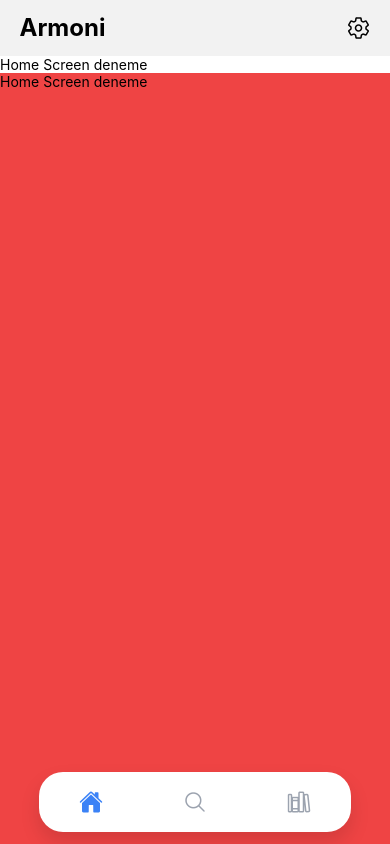
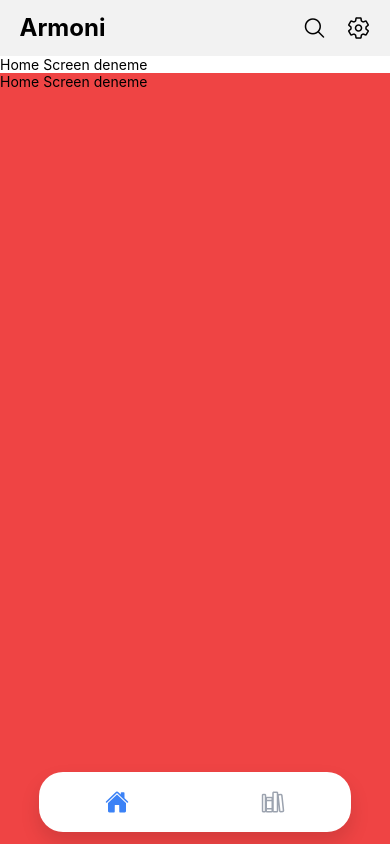
Before and after one commit to umutkamanoglu/armoni, a React Native app: screen / in a window 390 px wide. Built offline with nearby package versions, Linux system fonts and the light colour scheme.

Commit message:
FloatingTabBar componendindeki search butonu kaldırılarak header componentine taşındı.

```diff
--- a/components/AppHeader.tsx
+++ b/components/AppHeader.tsx
@@ -1,12 +1,22 @@
 import { Ionicons } from '@expo/vector-icons';
-import { Text, View } from 'react-native';
+import { Text, TouchableOpacity, View } from 'react-native';
 import { SafeAreaView } from 'react-native-safe-area-context';
-export default function AppHeader() {
+
+export default function AppHeader({ navigation }: { navigation: any }) {
   return (
     <SafeAreaView edges={['top']} className="">
       <View className="flex h-14 flex-row items-center justify-between px-[5vw]">
         <Text className="text-2xl font-bold">Armoni</Text>
-        <Ionicons name="settings-outline" size={24} color="black" />
+        <View className="flex flex-row items-center justify-center gap-5">
+          <TouchableOpacity
+            activeOpacity={0.8}
+            onPress={() => {
+              navigation.navigate('Search');
+            }}>
+            <Ionicons name="search-outline" size={24} color="black" />
+          </TouchableOpacity>
+          <Ionicons name="settings-outline" size={24} color="black" />
+        </View>
       </View>
     </SafeAreaView>
   );
--- a/components/FloatingTabBar.tsx
+++ b/components/FloatingTabBar.tsx
@@ -10,7 +10,7 @@ export default function FloatingTabBar({ state, descriptors, navigation }: Botto
       pointerEvents="box-none"
       style={{
         position: 'absolute',
-        bottom: insets.bottom + 12, // safe area + margin
+        bottom: insets.bottom + 12,
         left: 0,
         right: 0,
         alignItems: 'center',
@@ -28,13 +28,17 @@ export default function FloatingTabBar({ state, descriptors, navigation }: Botto
           shadowOffset: { width: 0, height: 10 },
           shadowOpacity: 0.12,
           shadowRadius: 20,
-          elevation: 10, // Android shadow
+          elevation: 10,
         }}>
         {state.routes.map((route, index) => {
+          // Search tab'ını atla
+          if (route.name === 'Search') {
+            return null;
+          }
+
           const { options } = descriptors[route.key];
           const isFocused = state.index === index;
 
-          // Icon'u screenOptions.tabBarIcon üzerinden alıyoruz
           const icon = options.tabBarIcon?.({
             focused: isFocused,
             color: isFocused
@@ -49,7 +53,6 @@ export default function FloatingTabBar({ state, descriptors, navigation }: Botto
               target: route.key,
               canPreventDefault: true,
             });
-
             if (!isFocused && !event.defaultPrevented) {
               navigation.navigate(route.name);
             }
--- a/components/Tabs.tsx
+++ b/components/Tabs.tsx
@@ -1,5 +1,6 @@
 import { Ionicons } from '@expo/vector-icons';
 import { createBottomTabNavigator } from '@react-navigation/bottom-tabs';
+import { useNavigation } from '@react-navigation/native';
 import HomeScreen from 'screens/HomeScreen';
 import LibraryScreen from 'screens/LibraryScreen';
 import SearchScreen from 'screens/SearchScreen';
@@ -14,6 +15,8 @@ export type TabParamList = {
 
 export default function Tabs() {
   const Tab = createBottomTabNavigator<TabParamList>();
+
+  const navigation = useNavigation();
 
   return (
     <Tab.Navigator
@@ -36,7 +39,7 @@ export default function Tabs() {
         },
         tabBarActiveTintColor: '#3b82f6',
         tabBarInactiveTintColor: '#9ca3af',
-        header: () => <AppHeader />,
+        header: () => <AppHeader navigation={navigation} />,
         // FLOATING TAB BAR
         tabBarShowLabel: false,
         tabBarStyle: {
@@ -47,7 +50,13 @@ export default function Tabs() {
         },
       })}>
       <Tab.Screen name="Home" component={HomeScreen} />
-      <Tab.Screen name="Search" component={SearchScreen} />
+      <Tab.Screen
+        name="Search"
+        component={SearchScreen}
+        options={{
+          tabBarButton: () => null,
+        }}
+      />
       <Tab.Screen name="Library" component={LibraryScreen} />
     </Tab.Navigator>
   );
--- a/package.json
+++ b/package.json
@@ -14,6 +14,7 @@
     "@expo/vector-icons": "^15.0.3",
     "@react-navigation/bottom-tabs": "^7.10.1",
     "@react-navigation/native": "^7.1.28",
+    "@react-navigation/native-stack": "^7.10.1",
     "babel-preset-expo": "~54.0.10",
     "expo": "^54.0.0",
     "expo-status-bar": "~3.0.8",
```
Also changed, not shown: 1 other file (tests, documents, lock files or other folders).
